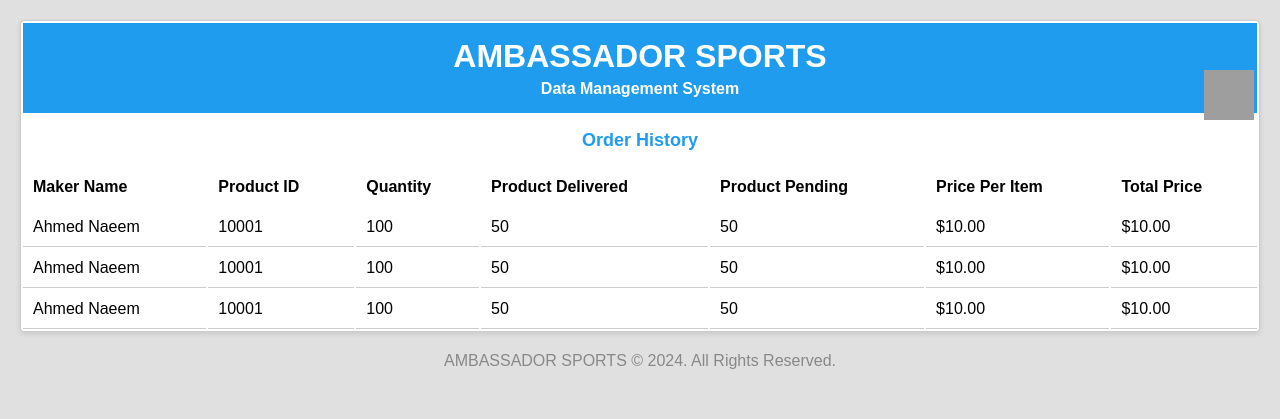
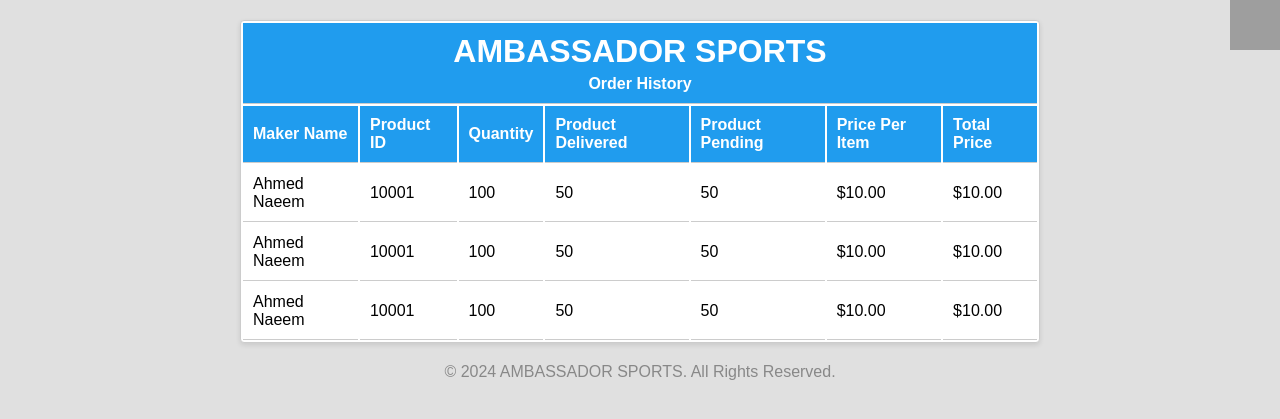
Before and after one commit to Sheikh-Ahmed-Naeem/DBMS-PROJECT, a Flask app: template templates/order_history.html in a window 1280 px wide. Shown: the top 419 px of the page. Run offline with Flask 3, Linux system fonts and the light colour scheme; the template is opened without the code that fills it, so the values that code supplies are empty; grey boxes are pictures that could not be loaded.

Commit message:
Update order_history.html

```diff
--- a/templates/order_history.html
+++ b/templates/order_history.html
@@ -3,10 +3,47 @@
 <head>
 <title>Order History</title>
 <style>
+    body {
+        font-family: Arial, sans-serif;
+        background-color: #e0e0e0;
+        margin: 20px;
+    }
+
+    .container {
+        max-width: 800px;
+        margin: 0 auto;
+    }
+
+    table {
+        width: 100%;
+        background-color: white;
+        border: 1px solid #ccc;
+        border-radius: 4px;
+        box-shadow: 0 2px 5px rgba(0, 0, 0, 0.1);
+        margin-bottom: 20px;
+    }
+
+    th, td {
+        padding: 10px;
+        text-align: left;
+        border-bottom: 1px solid #ccc;
+    }
+
+    th {
+        background-color: #209cee;
+        color: white;
+    }
+
+    tr:hover {
+        background-color: #f4f4f4;
+    }
+
     .gear-icon-container {
-        position: relative;
-        display: inline-block;
+        position: absolute;
+        top: 0;
+        right: 0;
     }
+
     .options {
         position: absolute;
         top: 100%;
@@ -21,25 +58,32 @@
         opacity: 0;
         transition: visibility 0s, opacity 0.3s linear;
     }
+
     .gear-icon-container:hover .options {
         visibility: visible;
         opacity: 1;
     }
+
     .options a {
         display: block;
         padding: 5px 0;
         color: #333;
         text-decoration: none;
     }
+
     .options a:hover {
         background-color: #f4f4f4;
     }
+
+    .footer {
+        text-align: center;
+        margin-top: 20px;
+        color: #888;
+    }
 </style>
 </head>
-<body style="background-color: #e0e0e0; font-family: Arial, sans-serif; margin: 20px; position: relative;">
-
-  <!-- Gear option -->
-  <div style="position: absolute; top: 50px; right: 6px;">
+<body>
+<div class="container">
     <div class="gear-icon-container">
         <img src="threedot.jpg" alt="Settings" style="width: 50px; height: 50px;">
         <div class="options">
@@ -47,58 +91,55 @@
             <a href="delete_order_history.html" class="delete-option">Delete</a>
         </div>
     </div>
-  </div>
 
-
-
-  <table style="width: 100%; background-color: white; border: 1px solid #ccc; border-radius: 4px; box-shadow: 0 2px 5px rgba(0, 0, 0, 0.1);">
+    <table>
         <tr>
-      <th colspan="7" style="background-color: #209cee; color: white; text-align: center; padding: 15px;">
-        <h1 style="margin: 0;">AMBASSADOR SPORTS</h1>
-        <h3 style="margin: 5px 0 0; font-size: 16px;">Data Management System</h3>
+            <th colspan="7">
+                <h1 style="margin: 0; text-align: center;">AMBASSADOR SPORTS</h1>
+                <h3 style="margin: 5px 0 0; font-size: 16px; text-align: center;">Order History</h3>
             </th>
         </tr>
         <tr>
-      <th colspan="7" style="text-align: center; padding: 15px; font-size: 18px; color: #209cee;">Order History</th>
+            <th>Maker Name</th>
+            <th>Product ID</th>
+            <th>Quantity</th>
+            <th>Product Delivered</th>
+            <th>Product Pending</th>
+            <th>Price Per Item</th>
+            <th>Total Price</th>
         </tr>
         <tr>
-      <th style="text-align: left; padding: 10px;">Maker Name</th>
-      <th style="text-align: left; padding: 10px;">Product ID</th>
-      <th style="text-align: left; padding: 10px;">Quantity</th>
-      <th style="text-align: left; padding: 10px;">Product Delivered</th>
-      <th style="text-align: left; padding: 10px;">Product Pending</th>
-      <th style="text-align: left; padding: 10px;">Price Per Item</th>
-      <th style="text-align: left; padding: 10px;">Total Price</th>
+            <td>Ahmed Naeem</td>
+            <td>10001</td>
+            <td>100</td>
+            <td>50</td>
+            <td>50</td>
+            <td>$10.00</td>
+            <td>$10.00</td>
         </tr>
         <tr>
-      <td style="text-align: left; padding: 10px; border-bottom: 1px solid #ccc;">Ahmed Naeem</td>
-      <td style="text-align: left; padding: 10px; border-bottom: 1px solid #ccc;">10001</td>
-      <td style="text-align: left; padding: 10px; border-bottom: 1px solid #ccc;">100</td>
-      <td style="text-align: left; padding: 10px; border-bottom: 1px solid #ccc;">50</td>
-      <td style="text-align: left; padding: 10px; border-bottom: 1px solid #ccc;">50</td>
-      <td style="text-align: left; padding: 10px; border-bottom: 1px solid #ccc;">$10.00</td>
-      <td style="text-align: left; padding: 10px; border-bottom: 1px solid #ccc;">$10.00</td>
+            <td>Ahmed Naeem</td>
+            <td>10001</td>
+            <td>100</td>
+            <td>50</td>
+            <td>50</td>
+            <td>$10.00</td>
+            <td>$10.00</td>
         </tr>
         <tr>
-        <td style="text-align: left; padding: 10px; border-bottom: 1px solid #ccc;">Ahmed Naeem</td>
-        <td style="text-align: left; padding: 10px; border-bottom: 1px solid #ccc;">10001</td>
-        <td style="text-align: left; padding: 10px; border-bottom: 1px solid #ccc;">100</td>
-        <td style="text-align: left; padding: 10px; border-bottom: 1px solid #ccc;">50</td>
-        <td style="text-align: left; padding: 10px; border-bottom: 1px solid #ccc;">50</td>
-        <td style="text-align: left; padding: 10px; border-bottom: 1px solid #ccc;">$10.00</td>
-        <td style="text-align: left; padding: 10px; border-bottom: 1px solid #ccc;">$10.00</td>
-    </tr>
-    <tr>
-        <td style="text-align: left; padding: 10px; border-bottom: 1px solid #ccc;">Ahmed Naeem</td>
-        <td style="text-align: left; padding: 10px; border-bottom: 1px solid #ccc;">10001</td>
-        <td style="text-align: left; padding: 10px; border-bottom: 1px solid #ccc;">100</td>
-        <td style="text-align: left; padding: 10px; border-bottom: 1px solid #ccc;">50</td>
-        <td style="text-align: left; padding: 10px; border-bottom: 1px solid #ccc;">50</td>
-        <td style="text-align: left; padding: 10px; border-bottom: 1px solid #ccc;">$10.00</td>
-        <td style="text-align: left; padding: 10px; border-bottom: 1px solid #ccc;">$10.00</td>
+            <td>Ahmed Naeem</td>
+            <td>10001</td>
+            <td>100</td>
+            <td>50</td>
+            <td>50</td>
+            <td>$10.00</td>
+            <td>$10.00</td>
         </tr>
     </table>
-  <div style="text-align: center; margin-top: 20px;">
-    <p style="color: #888;">AMBASSADOR SPORTS &copy; 2024. All Rights Reserved.</p>
+
+    <div class="footer">
+        <p>&copy; 2024 AMBASSADOR SPORTS. All Rights Reserved.</p>
+    </div>
+</div>
 </body>
 </html>
```
Lines whose indentation alone changed are shown as unchanged.
